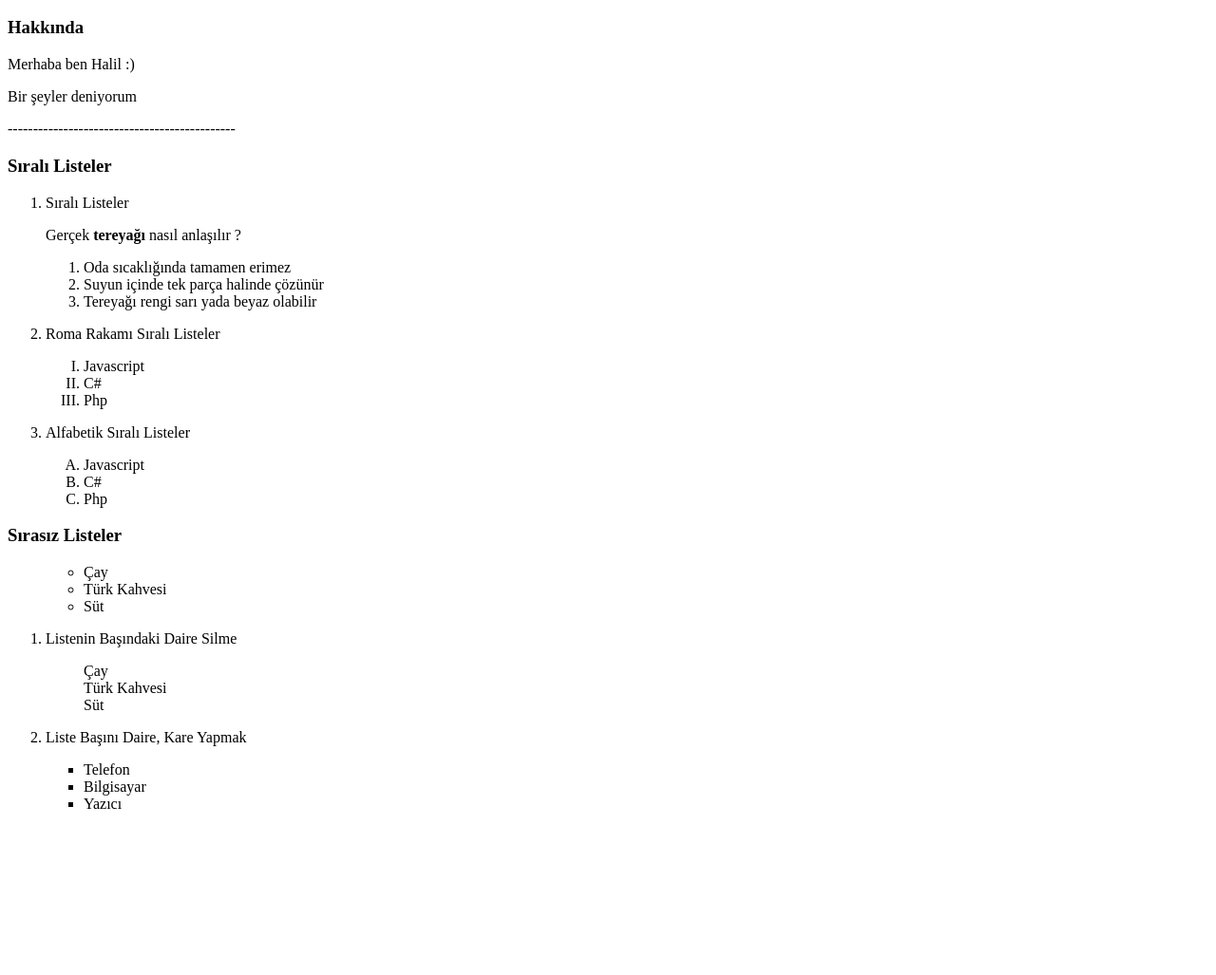
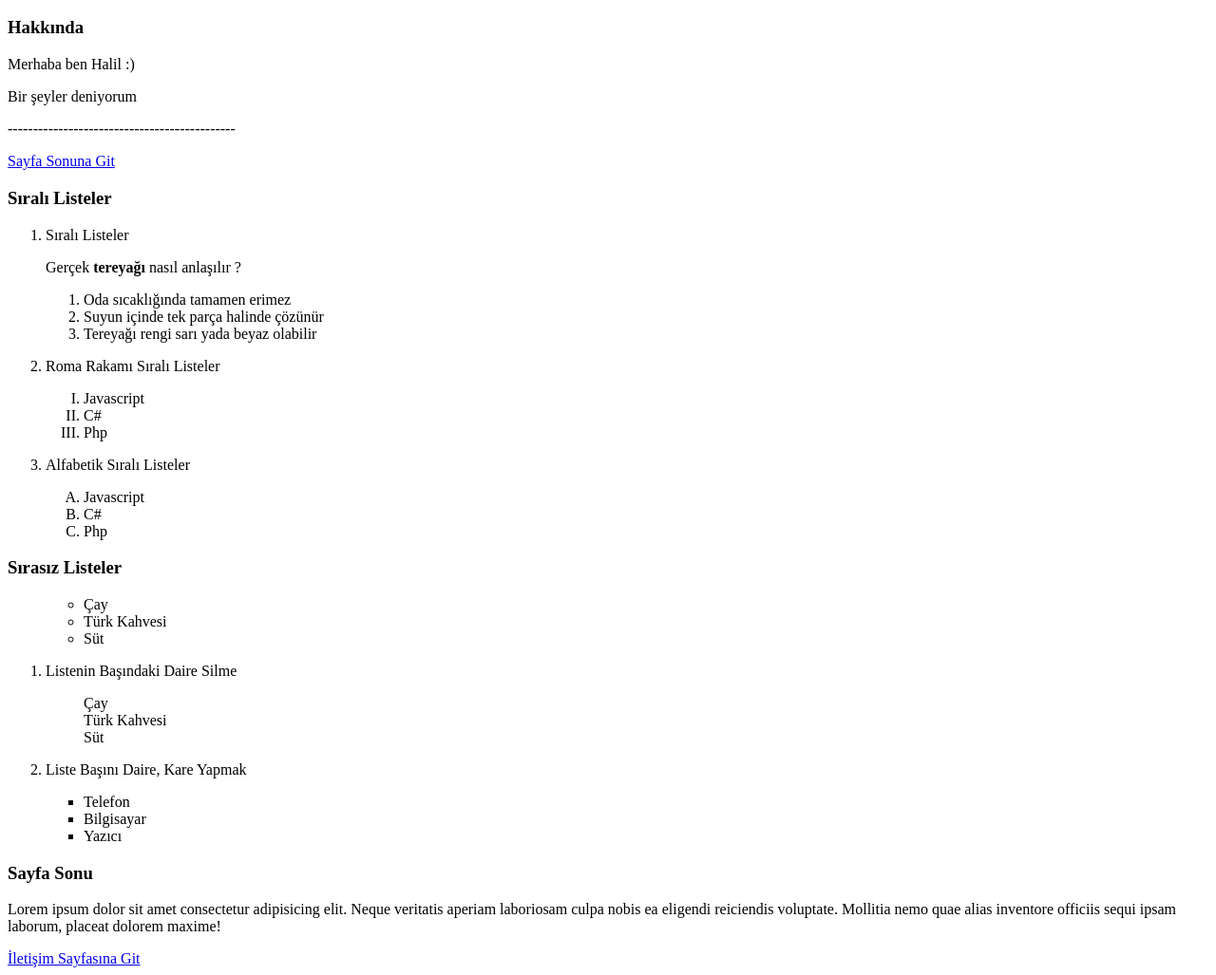
Before and after one commit to hlltk/kodluyoruzilkrepo, a plain HTML site: page index.html in a window 1280 px wide. Shown: the part 48-1075 px from the top of the page at 95% size. Before the commit the page ends 920 px from the top, so only its background shows below. Drawn offline with Linux system fonts and the light colour scheme.

Commit message:
Linkler ve Yeni Sayfa Denemeleri

```diff
--- a/index.html
+++ b/index.html
@@ -4,6 +4,9 @@
 <p>Merhaba ben Halil :)</p>
 <p>Bir şeyler deniyorum</p>
 <p>---------------------------------------------</p>
+
+<!-- Sayfa Sonuna Yönlendirme -->
+<a href="#footer">Sayfa Sonuna Git</a>
 
 <!-- Sıralı Listeler -->
 <h3>Sıralı Listeler</h3>
@@ -59,3 +62,12 @@
   </ul>
 
 </ol><!--Sırasız liste kapanış -->
+
+<!-- Sayfa içinde geçiş -->
+<h3 id="footer">Sayfa Sonu</h3>
+<p >Lorem ipsum dolor sit amet consectetur adipisicing elit. Neque veritatis aperiam laboriosam culpa nobis ea eligendi reiciendis voluptate. Mollitia nemo quae alias inventore officiis sequi ipsam laborum, placeat dolorem maxime!</p>
+
+<!-- Href özelliği başka sayfaya geçiş  -->
+<a href="iletisim.html" target="_blank">
+    İletişim Sayfasına Git
+</a>
```
Also changed, not shown: iletisim.html (added, +14 -0 lines), img/patika.png (added).
